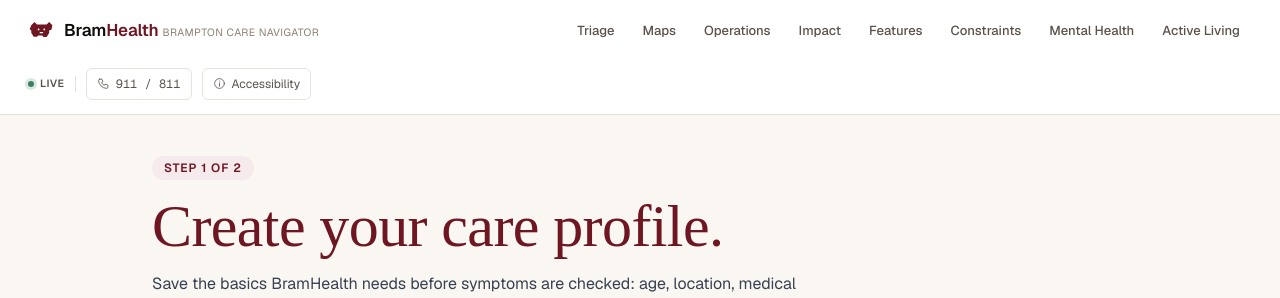
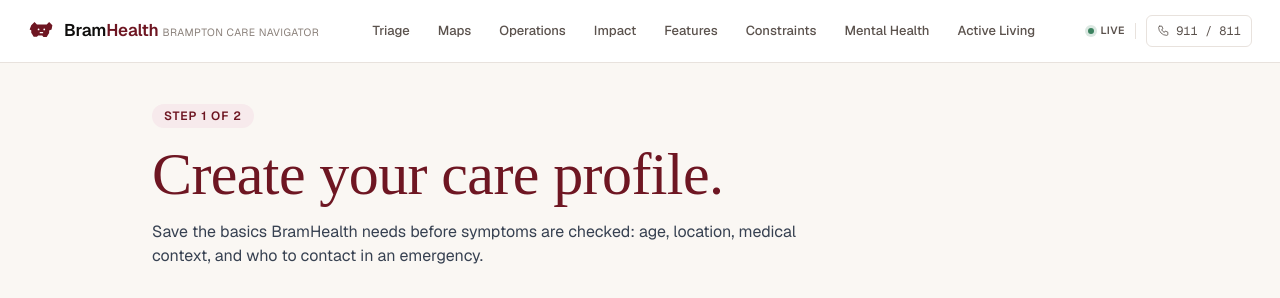
Before and after one commit to KrishModi6/hackathon-wolf-hacks, a Flask app: page /account in a window 1280 px wide. Shown: the top 298 px of the page. Run offline with Flask 3, Linux system fonts and the light colour scheme; some libraries are stand-ins or nearby versions; some web fonts are replaced.

Commit message:
removed accessibility button

```diff
--- a/templates/_macros.html
+++ b/templates/_macros.html
@@ -136,7 +136,6 @@ width="{{ size }}" height="{{ size }}" viewBox="0 0 24 24" fill="none" stroke="c
       {% if profile %}
       <a href="{{ url_for('account') }}" class="tw-pill-action">{{ icon('user', size=13) }}{{ profile.name|default('Profile') }}</a>
       {% endif %}
-      <button id="a11y-toggle" type="button" class="tw-pill-action" title="Toggle accessibility mode (dyslexia-friendly font, larger text, higher contrast)">{{ icon('info', size=13) }}<span class="a11y-label">Accessibility</span></button>
     </div>
   </div>
 </header>
```
